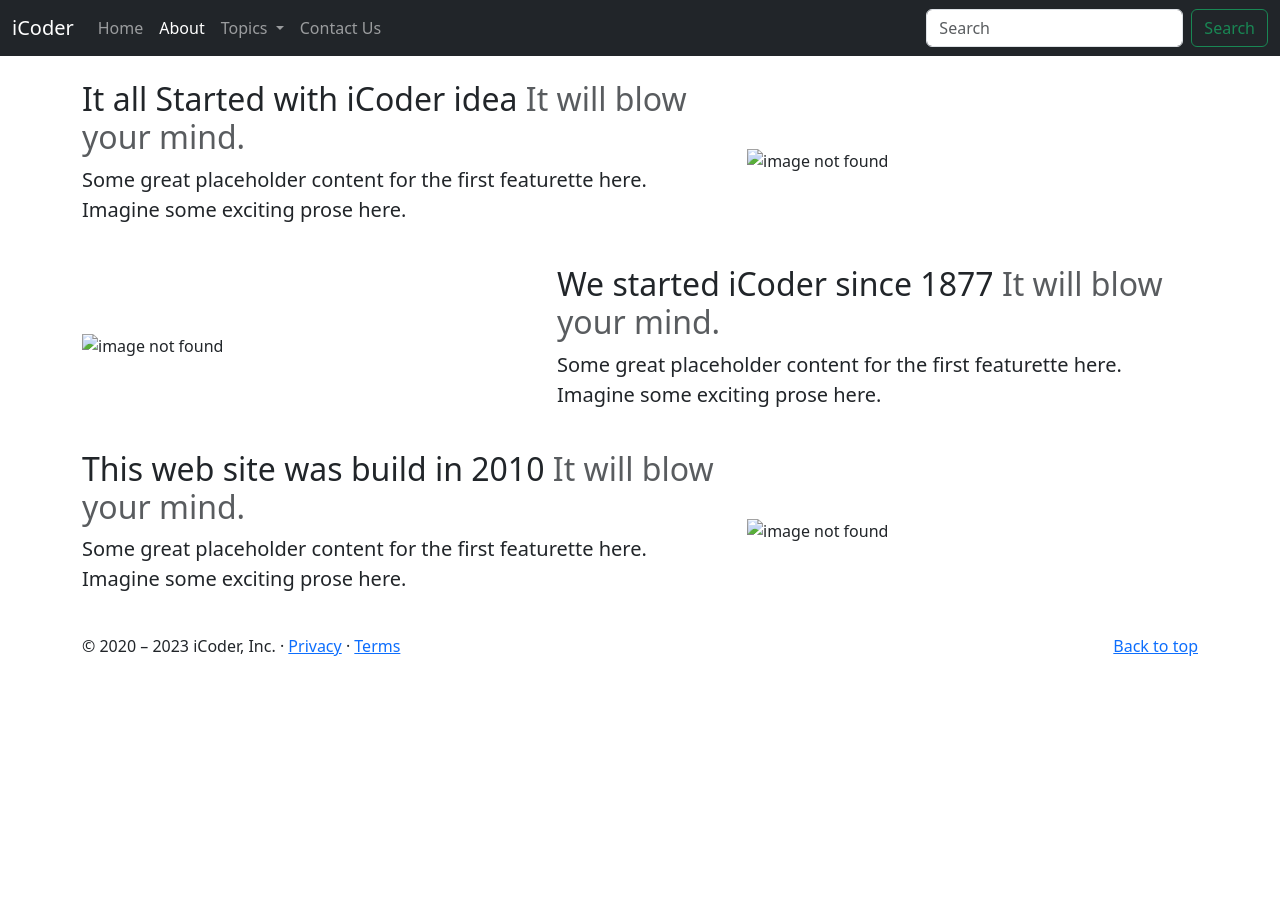
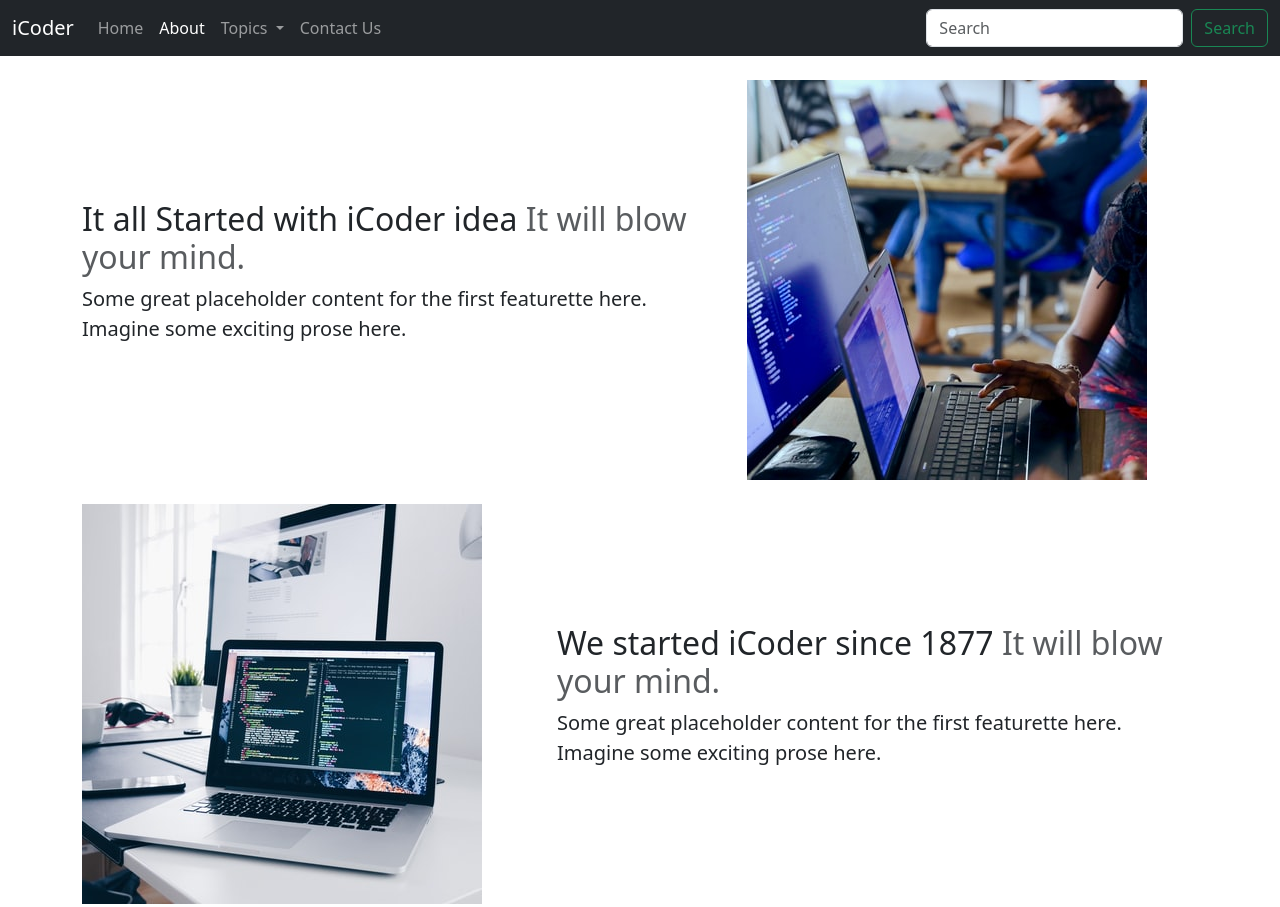
Before and after one commit to Ankushk-12/iCoder-bootstrap, a plain HTML site: page about.html in a window 1280 px wide. Shown: the top 907 px of the page. Before the commit the page ends 800 px from the top, so only its background shows below. Drawn offline with nearby package versions, Linux system fonts and the light colour scheme.

Commit message:
Change the path of pictures

```diff
--- a/about.html
+++ b/about.html
@@ -65,7 +65,7 @@
             </div>
             <div class="col-md-5 order-md-2">
                 <img class="bd-placeholder-img bd-placeholder-img-lg featurette-image img-fluid mx-auto img-fluid"
-                    src="./code of bootstrap/about-1.jpg" alt="image not found">
+                    src="./about-1.jpg" alt="image not found">
 
             </div>
         </div>
@@ -80,7 +80,7 @@
             </div>
             <div class="col-md-5 order-md-1">
                 <img class="bd-placeholder-img bd-placeholder-img-lg featurette-image img-fluid mx-auto img-fluid"
-                    src="./code of bootstrap/about-2.jpg" alt="image not found">
+                    src="./about-2.jpg" alt="image not found">
 
             </div>
         </div>
@@ -96,7 +96,7 @@
                 <!-- <img class="bd-placeholder-img bd-placeholder-img-lg featurette-image img-fluid mx-auto"
                 src="https://source.unsplash.com/400x400/?code,laptop" alt="image not found"> -->
                 <img class="bd-placeholder-img bd-placeholder-img-lg featurette-image img-fluid mx-auto img-fluid"
-                    src="./code of bootstrap/about-3.jpg" alt="image not found">
+                    src="./about-3.jpg" alt="image not found">
             </div>
         </div>
     </div>
```
Also changed, not shown: index.html (+7 -7 lines).
